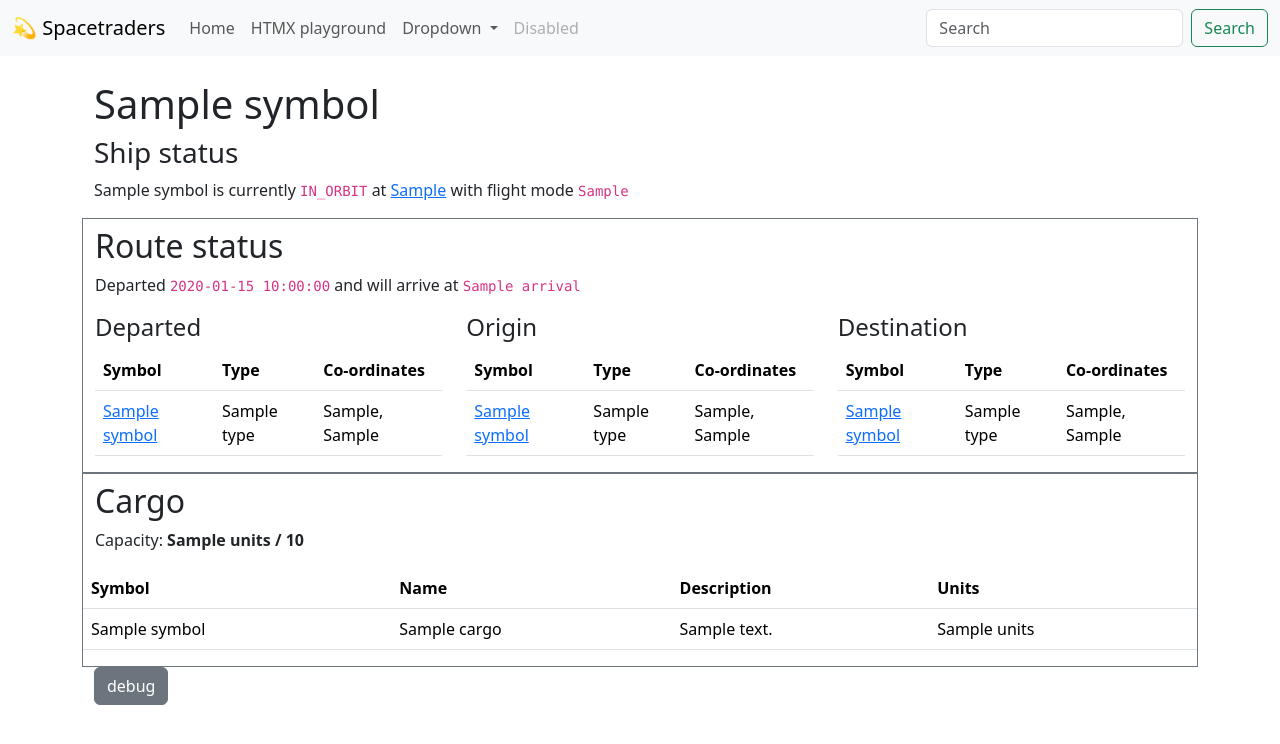
After one commit to phalt/spacetraders, a Python web app: template src/web/template/index/ship.jinja2 in a window 1280 px wide. The commit adds this page. Shown: the top 744 px of the page. Run offline with Jinja, Linux system fonts and the light colour scheme; the template is opened without the code that fills it: most values are stand-ins (such as "Sample title", 1, 10 or a date in 2020); some libraries are stand-ins or nearby versions.

Commit message:
Ship page

```diff
--- a/src/schemas/waypoint.py
+++ b/src/schemas/waypoint.py
@@ -35,7 +35,7 @@ class Chart:
         return cls(
             waypointSymbol=data.get("waypointSymbol", None),
             submittedBy=data.get("submittedBy"),
-            submittedOn=DateTime.build(data.get("submittedOn")),
+            submittedOn=DateTime.build(data.get("submittedOn", "")),
         )
 
     @classmethod
@@ -158,7 +158,7 @@ class Waypoint:
     def build(cls, data: Dict) -> Self:
         orbitals = [Orbital(**x) for x in data.pop("orbitals")]
         traits = []
-        chart = Chart.build(data.pop("chart"))
+        chart = Chart.build(data.pop("chart", {}))
         faction = WaypointFaction(**data.pop("faction"))
         for trait_data in data.pop("traits", []):
             trait = Trait(**trait_data)
--- /dev/null
+++ b/src/web/template/index/ship.jinja2
@@ -0,0 +1,106 @@
+{% extends 'base.jinja2' %}
+
+{% block title %}Ship {{ship.symbol}}{% endblock %}
+
+{% block content %}
+<h1>{{ship.symbol}}</h1>
+<div class="row">
+    <h3>Ship status</h3>
+    <p>{{ship.symbol}} is currently <code>{{ship.nav.status}}</code> at <a
+            href="/waypoint/{{ship.nav.waypointSymbol}}">{{ship.nav.waypointSymbol}}</a> with flight mode
+        <code>{{ship.nav.flightMode}}</code>
+    </p>
+</div>
+<div class="pt-2 row border border-secondary">
+    <h2>Route status</h2>
+    <p>Departed <code>{{ship.nav.route.departureTime}}</code> and will arrive at <code>{{ship.nav.route.arrival}}</code>
+    </p>
+    <div class="col">
+        <h4>Departed</h4>
+        <table class="table">
+            <thead>
+                <tr>
+                    <th scope="col">Symbol</th>
+                    <th scope="col">Type</th>
+                    <th scope="col">Co-ordinates</th>
+                </tr>
+            </thead>
+            <tbody>
+                <tr>
+                    <td><a href="/waypoint/{{ship.nav.route.departure.symbol}}">{{ship.nav.route.departure.symbol}}</a>
+                    </td>
+                    <td>{{ship.nav.route.departure.type}}</td>
+                    <td>{{ship.nav.route.departure.x}}, {{ship.nav.route.departure.y}}</td>
+                </tr>
+            </tbody>
+        </table>
+    </div>
+    <div class="col">
+        <h4>Origin</h4>
+        <table class="table">
+            <thead>
+                <tr>
+                    <th scope="col">Symbol</th>
+                    <th scope="col">Type</th>
+                    <th scope="col">Co-ordinates</th>
+                </tr>
+            </thead>
+            <tbody>
+                <tr>
+                    <td><a href="/waypoint/{{ship.nav.route.origin.symbol}}">{{ship.nav.route.origin.symbol}}</a></td>
+                    <td>{{ship.nav.route.origin.type}}</td>
+                    <td>{{ship.nav.route.origin.x}}, {{ship.nav.route.origin.y}}</td>
+                </tr>
+            </tbody>
+        </table>
+    </div>
+    <div class="col">
+        <h4>Destination</h4>
+        <table class="table">
+            <thead>
+                <tr>
+                    <th scope="col">Symbol</th>
+                    <th scope="col">Type</th>
+                    <th scope="col">Co-ordinates</th>
+                </tr>
+            </thead>
+            <tbody>
+                <tr>
+                    <td><a
+                            href="/waypoint/{{ship.nav.route.destination.symbol}}">{{ship.nav.route.destination.symbol}}</a>
+                    </td>
+                    <td>{{ship.nav.route.destination.type}}</td>
+                    <td>{{ship.nav.route.destination.x}}, {{ship.nav.route.destination.y}}</td>
+                </tr>
+            </tbody>
+        </table>
+    </div>
+</div>
+<div class="pt-2 row border border-secondary">
+    <h2>Cargo</h2>
+    <p>Capacity: <b>{{ship.cargo.units}} / {{ship.cargo.capacity}}</b></p>
+    <table class="table">
+        <thead>
+            <tr>
+                <th scope="col">Symbol</th>
+                <th scope="col">Name</th>
+                <th scope="col">Description</th>
+                <th scope="col">Units</th>
+            </tr>
+        </thead>
+        <tbody>
+            {% for cargo in ship.cargo.inventory %}
+            <tr>
+                <td>{{cargo.symbol}}</a></td>
+                <td>{{cargo.name}}</td>
+                <td>{{cargo.description}}</td>
+                <td>{{cargo.units}}</td>
+            </tr>
+            {% endfor %}
+        </tbody>
+    </table>
+</div>
+
+{{debug.debugger(ship)}}
+
+{% endblock %}
--- a/src/web/template/index/ships.jinja2
+++ b/src/web/template/index/ships.jinja2
@@ -14,7 +14,7 @@
         <tbody>
             {% for ship in ships.ships %}
             <tr>
-                <td>{{ship.symbol}}</td>
+                <td><a href="/ship/{{ship.symbol}}">{{ship.symbol}}</a></td>
                 <td><a href="/waypoint/{{ship.nav.waypointSymbol}}">{{ship.nav.waypointSymbol}}</a></td>
                 <td>{{ship.nav.status}}</td>
                 <td>{{ship.frame.symbol}}</td>
```
Also changed, not shown: src/schemas/ships.py (+10 -1 lines), src/support/datetime.py (+5 -3 lines), src/web/views/index.py (+8 -1 lines).
